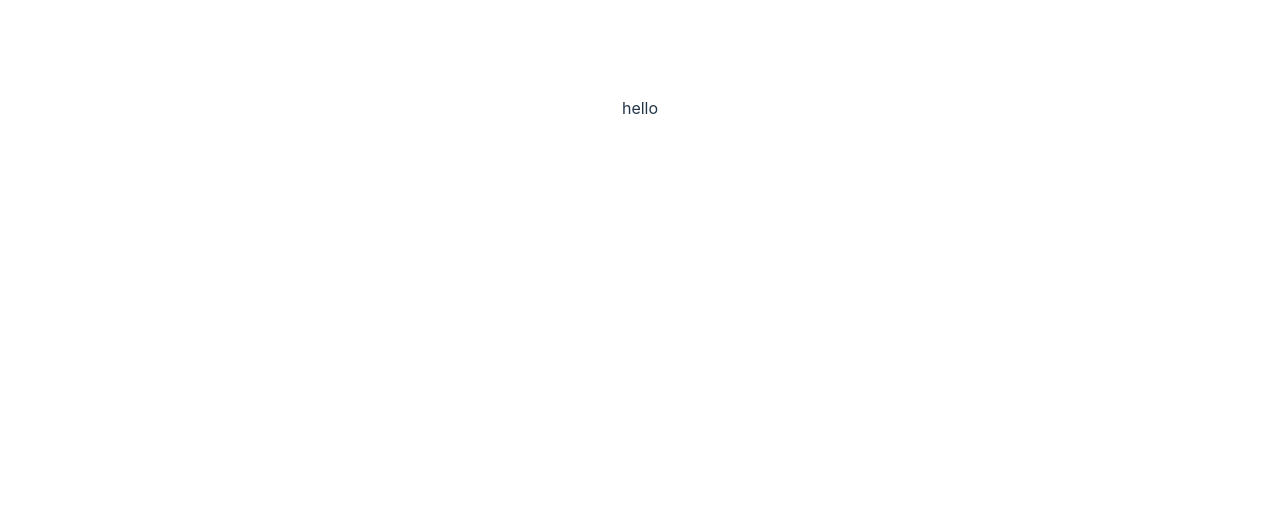
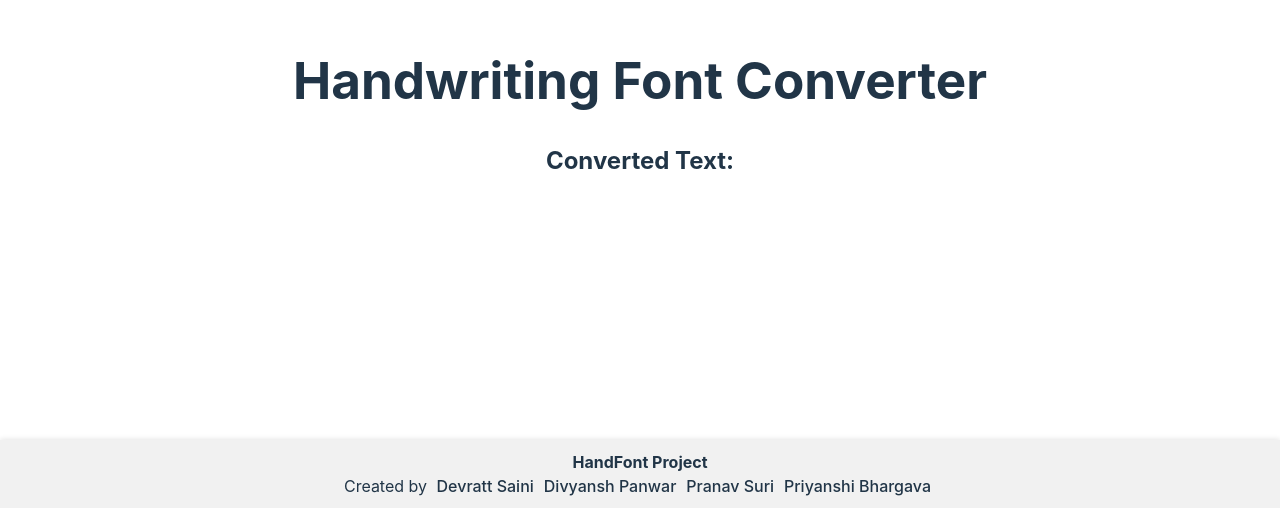
Before and after one commit to devvratsaini/handfont, a React (Vite) app in the folder frontend/: page / in a window 1280 px wide. Shown: the part 292-800 px from the top of the page. Built offline with nearby package versions, Linux system fonts and the light colour scheme.

Commit message:
added footer

```diff
--- a/frontend/components/Footer.css
+++ b/frontend/components/Footer.css
@@ -1,24 +1,23 @@
 /* src/components/Footer.css */
 .footer {
-    background-color: #282c34;
-    color: white;
-    padding: 10px 20px;
+    width: 100%;
+    background-color: #f1f1f1;
     text-align: center;
+    padding: 10px 0;
     position: fixed;
     bottom: 0;
-    width: 100%;
-    box-shadow: 0px -2px 5px rgba(0, 0, 0, 0.2);
+    left: 0;
+    box-shadow: 0 -1px 5px rgba(0, 0, 0, 0.1);
+}
+
+.footer a {
+    color: inherit;
+    /* Keep link color same as text */
+    text-decoration: none;
+    /* Remove underline */
+    margin: 0 5px;
 }
 
 .footer p {
-    margin: 5px 0;
+    margin: 0;
 }
-
-.footer a {
-    color: #61dafb;
-    text-decoration: none;
-}
-
-.footer a:hover {
-    text-decoration: underline;
-}
--- a/frontend/components/Footer.jsx
+++ b/frontend/components/Footer.jsx
@@ -5,15 +5,38 @@ import "./Footer.css";
 const Footer = () => {
   return (
     <footer className="footer">
-      <p>&copy; 2024 HandFont Project. All rights reserved.</p>
+      <p>
+        <b>HandFont Project</b>
+      </p>
       <p>
         Created by{" "}
         <a
-          href="https://github.com/yourusername"
+          href="https://github.com/devvratsaini"
           target="_blank"
           rel="noopener noreferrer"
         >
-          Your Name
+          Devratt Saini
+        </a>
+        <a
+          href="https://github.com/divyanshpanwar03"
+          target="_blank"
+          rel="noopener noreferrer"
+        >
+          Divyansh Panwar
+        </a>
+        <a
+          href="https://github.com/pranav-suri"
+          target="_blank"
+          rel="noopener noreferrer"
+        >
+          Pranav Suri
+        </a>
+        <a
+          href="https://github.com/priyanshibhargava2005"
+          target="_blank"
+          rel="noopener noreferrer"
+        >
+          Priyanshi Bhargava
         </a>
       </p>
     </footer>
--- /dev/null
+++ b/frontend/components/Layout.css
@@ -0,0 +1,14 @@
+/* src/components/Layout.css */
+.layout {
+    display: flex;
+    flex-direction: column;
+    min-height: 100vh;
+    /* Ensures the layout takes full height of the viewport */
+}
+
+.content {
+    flex: 1;
+    /* Takes up remaining space, pushes footer to the bottom */
+    padding: 20px;
+    /* Adjust padding as necessary */
+}
--- a/frontend/components/Layout.jsx
+++ b/frontend/components/Layout.jsx
@@ -8,7 +8,7 @@ const Layout = ({ children }) => {
   return (
     <div className="layout">
       {/* Include the Header component */}
-      <Header />
+      {/* <Header /> */}
 
       {/* Main content area where child components will be rendered */}
       <main>{children}</main>
--- a/frontend/pages/MainPage.jsx
+++ b/frontend/pages/MainPage.jsx
@@ -2,6 +2,7 @@
 import React, { useState } from "react";
 // import TextInput from "../components/TextInput";
 // import ConvertedText from "../components/ConvertedText";
+// import Footer from "../components/Footer";
 import Layout from "../components/Layout";
 
 const MainPage = () => {
@@ -15,9 +16,10 @@ const MainPage = () => {
     <Layout>
       <div className="main-page">
         <h1>Handwriting Font Converter</h1>
-        <TextInput value={text} onChange={handleTextChange} />
+        {/* <TextInput value={text} onChange={handleTextChange} /> */}
         <h2>Converted Text:</h2>
-        <ConvertedText text={text} />
+        {/* <ConvertedText text={text} /> */}
+        {/* <Footer/> */}
       </div>
     </Layout>
   );
--- a/frontend/src/App.jsx
+++ b/frontend/src/App.jsx
@@ -9,7 +9,7 @@ const App = () => {
   return (
     <Router>
       <Routes>
-        <Route path="/" element={<>hello</>} />
+        <Route path="/" element={<MainPage />} />
         {/* <Route path="/about" element={<AboutPage />} />
         <Route path="/contact" element={<ContactPage />} /> */}
       </Routes>
```
